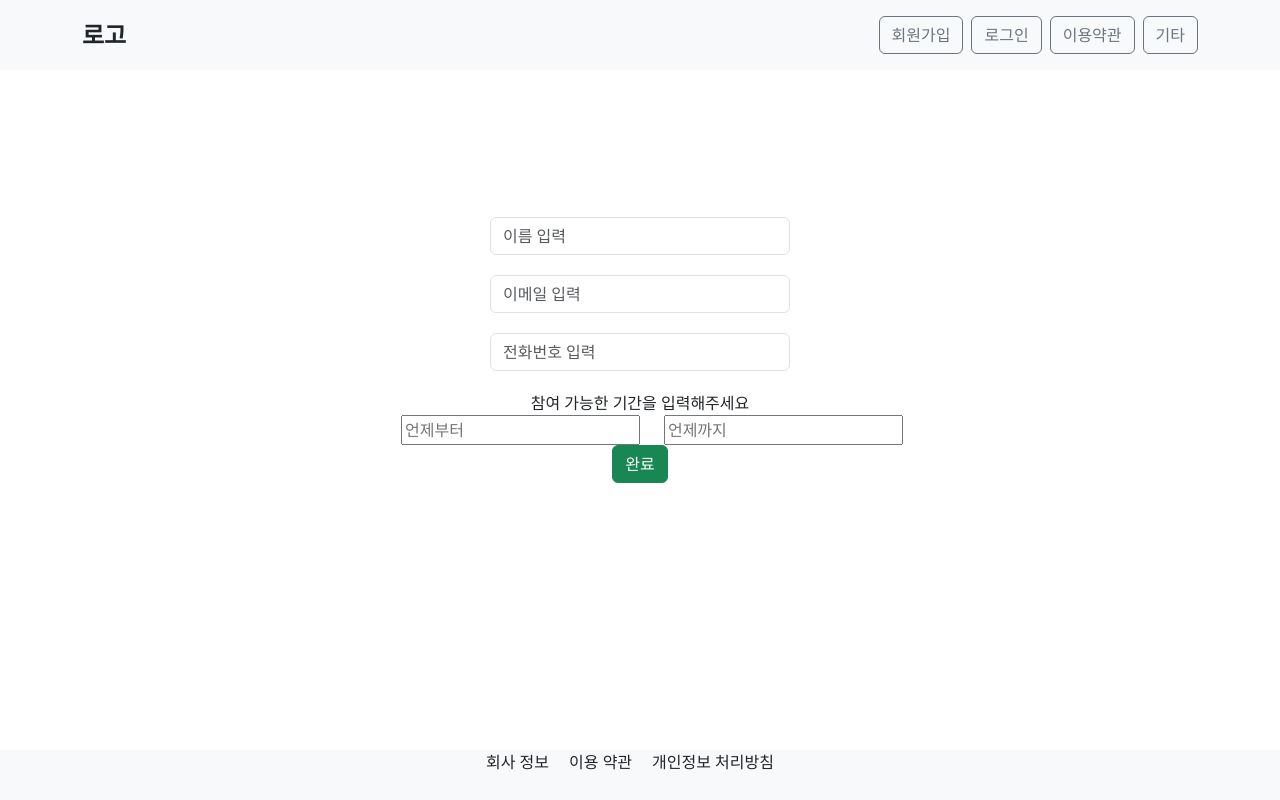
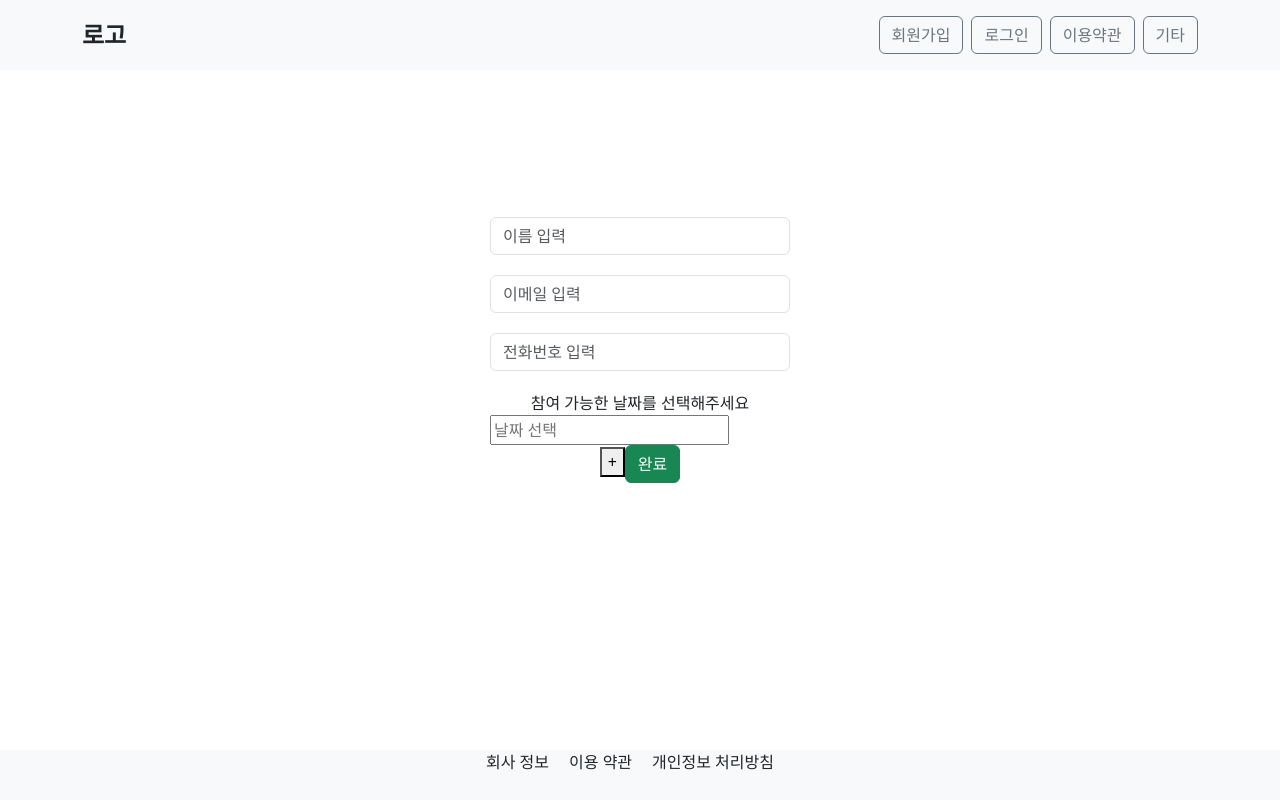
Before and after one commit to RTeamProject1/TeamProject1, a React (Create React App) app: page /GuestInfo in a window 1280 px wide. Built offline with nearby package versions, Linux system fonts and the light colour scheme.

Commit message:
기간 아니라 날짜 개별로 선택

```diff
--- a/src/GuestInfo.js
+++ b/src/GuestInfo.js
@@ -1,6 +1,175 @@
+import React, { useState } from 'react';
+import DatePicker from 'react-datepicker';
+import './GuestInfo.css';
+import Header from './Header';
+import Footer from './Footer';
+import { Link } from 'react-router-dom';
 
+class TreeNode {
+    constructor(name, email, phoneNumber, date) {
+        this.name = name;
+        this.email = email;
+        this.phoneNumber = phoneNumber;
+        this.date = date;
+        this.children = null;
+        this.sibling = null;
+    }
+}
+
+class Tree {
+    constructor() {
+        this.head = null;
+    }
+}
+function addNodeInRange(tree, name, email, phoneNumber, date) {
+
+    const currentDate = new Date(date);
+    currentDate.setDate(currentDate.getDate() + 1);
+
+        const newNode = new TreeNode(name, email, phoneNumber, new Date(currentDate).toJSON());
+        if (!tree.head) {
+            tree.head = newNode;
+            //tree.head = new TreeNode(null, null, null, new Date('1970-01-01T00:00:00.000Z').toJSON());
+        } else {
+            let current = tree.head;
+            let parent = null;
+
+            while (current) {
+                // 날짜 비교를 통해 형제 노드 또는 자식 노드로 추가
+                if (current.date < newNode.date) {
+                    if (!current.children) {
+                        current.children = newNode;
+                        break;
+                    } else {
+                        parent = current;
+                        current = current.children;
+                    }
+                } else if (current.date > newNode.date) {
+                    //newNode.sibling = current;
+                    if (parent) {
+                        newNode.children = parent.children;
+                        parent.children = newNode;
+                    } else {
+                        newNode.children = tree.head;
+                        tree.head = newNode;
+                    }
+                    break;
+                } else {
+                    // 날짜가 같은 경우, 형제 노드로 추가
+                    newNode.sibling = current.sibling;
+                    current.sibling = newNode;
+                    break;
+                }
+            }
+        }
+
+}
+
+function GuestInfo() {
+    const [name, setName] = useState('');
+    const [email, setEmail] = useState('');
+    const [phoneNumber, setPhoneNumber] = useState('');
+    const [dates, setDates] = useState(['']);
+
+    const handleNameChange = (e) => {
+        setName(e.target.value);
+    };
+
+    const handleEmailChange = (e) => {
+        setEmail(e.target.value);
+    };
+
+    const handlePhoneNumberChange = (e) => {
+        setPhoneNumber(e.target.value);
+    };
+
+    // '+' 버튼 클릭 시 추가적인 날짜 범위 입력 상자 생성
+    const addDate = () => {
+        setDates([...dates, null]);
+    };
+
+    // 특정 날짜 범위의 시작/종료 날짜 변경
+    const handleDateChange = (date, index) => {
+        const newDates = [...dates];
+        newDates[index] = date;
+        setDates(newDates);
+    };
+
+    // handleSubmit 함수는 완료 버튼을 클릭할 때 실행
+    const handleSubmit = () => {
+        const userData = JSON.parse(localStorage.getItem('userData')) || {};
+        //const tree = userData.tree;
+
+        if (!userData.tree) {
+            userData.tree = new Tree();
+        }
+
+        for (const date of dates) {
+            addNodeInRange(userData.tree, name, email, phoneNumber, date);
+        }
+        localStorage.setItem('userData', JSON.stringify(userData));
+        console.log(userData.tree);
+        // 데이터를 저장한 후 필요에 따라 다른 작업 수행 가능]
+        //localStorage.clear();
+        setName('');
+        setEmail('');
+        setPhoneNumber('');
+        setDates(null);
+    };
+
+    return (
+        <div>
+            <Header />
+            <div className="content container">
+                <div className="input-box-container">
+                    <input
+                        type="text"
+                        className="form-control input-box"
+                        placeholder="이름 입력"
+                        value={name}
+                        onChange={handleNameChange}
+                    />
+                    <input
+                        type="email"
+                        className="form-control input-box"
+                        placeholder="이메일 입력"
+                        value={email}
+                        onChange={handleEmailChange}
+                    />
+                    <input
+                        type="tel"
+                        className="form-control input-box"
+                        placeholder="전화번호 입력"
+                        value={phoneNumber}
+                        onChange={handlePhoneNumberChange}
+                    />
+                    <label>참여 가능한 날짜를 선택해주세요</label>
+                    {dates.map((date, index) => (
+                        <div key={index} className="date-range">
+                            <DatePicker
+                                placeholderText="날짜 선택"
+                                selected={date}
+                                onChange={(date) => handleDateChange(date, index)}
+                                dateFormat="yyyy-MM-dd"
+                            />
+                        </div>
+                    ))}
+                    <button onClick={addDate}>+</button>
+                    <Link to="/List">
+                        <button className="btn btn-success submit-btn" onClick={handleSubmit}>
+                            완료
+                        </button>
+                    </Link>
+                </div>
+            </div>
+            <Footer />
+        </div>
+    );
+}
+
+export default GuestInfo;
 //지민님 코드
-
+/*
 import React, { useState, useEffect } from 'react';
 import DatePicker from 'react-datepicker';
 import './GuestInfo.css';
@@ -181,4 +350,4 @@ function GuestInfo() {
     );
 }
 
-export default GuestInfo;
+export default GuestInfo;*/
--- a/src/List.js
+++ b/src/List.js
@@ -118,7 +118,7 @@ function CalendarPage() {
         const userData = JSON.parse(localStorage.getItem('userData')) || [];
 
         const selectedDate = new Date(date); // 선택한 날짜를 복사
-        selectedDate.setDate(selectedDate.getDate() + 1); // 하루 뒤 날짜로 변경
+        selectedDate.setDate(selectedDate.getDate()+1); // 하루 뒤 날짜로 변경
         // const selectedDateISO = selectedDate.toISOString().split('T')[0];
         // const selectedDateISO = selectedDate.toJSON().split('T')[0];
 
```
